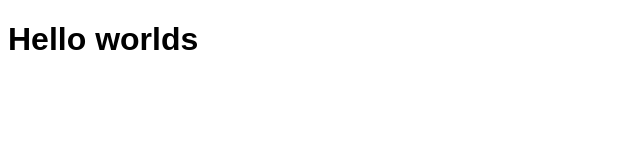
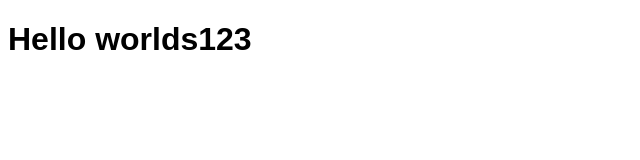
Before and after one commit to Nishantphule/Project-1, a plain HTML site: page index.html in a window 1280 px wide. Shown: the whole page, without its empty margins (0-640 px from the left). Drawn offline with Linux system fonts and the light colour scheme.

Commit message:
Update index.html

```diff
--- a/index.html
+++ b/index.html
@@ -7,6 +7,6 @@
     <link rel="stylesheet" href="style.css">
 </head>
 <body>
-    <h1>Hello worlds</h1>
+    <h1>Hello worlds123</h1>
 </body>
 </html>
```
